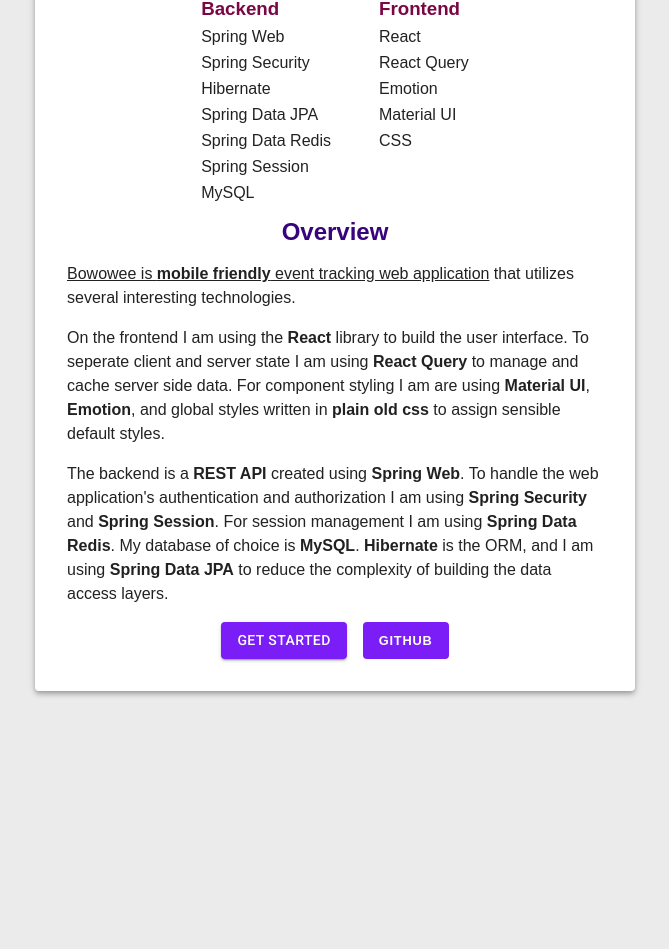
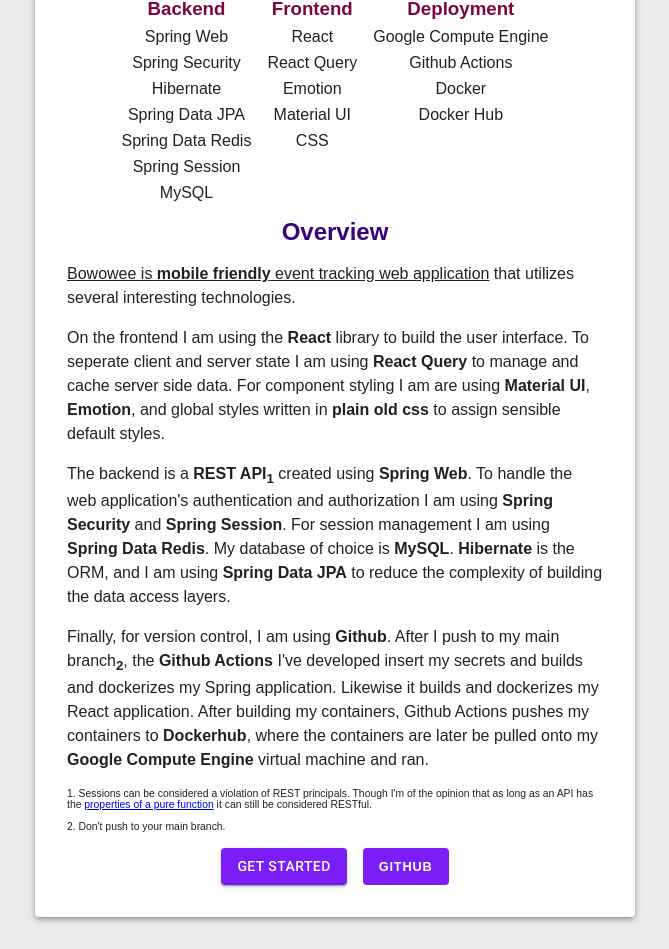
Before and after one commit to sra-rob/calendar-app, a React (Vite) app in the folder calendar-frontend/: page / in a window 1280 px wide. Shown: the part 195-1144 px from the top of the page, without its empty margins (305-974 px from the left). Before the commit the page ends 918 px from the top, so only its background shows below. Built offline with nearby package versions, Linux system fonts and the light colour scheme; no server answers.

Commit message:
misc frontend cleanup

```diff
--- a/calendar-frontend/src/components/Elements/Button/Link.jsx
+++ b/calendar-frontend/src/components/Elements/Button/Link.jsx
@@ -32,7 +32,7 @@ export const Link = ({ href, text, buttonType }) => {
 					text-decoration: none;
 					color: var(--color-white);
 					${styles}
-					padding-block: 0.70rem;
+					padding-block: 0.67rem;
 					font-weight: 200;
 					padding-inline: 1rem;
 					border-radius: 4px;
--- a/calendar-frontend/src/features/auth/api/login.jsx
+++ b/calendar-frontend/src/features/auth/api/login.jsx
@@ -1,4 +1,5 @@
-import { useAuthMutation } from "@/hooks/useAuthMutation";
+// import { useAuthMutation } from "@/hooks/useAuthMutation";
+import { useMutation } from "react-query";
 import { useSnackbarDispatchContext } from "@/providers/SnackbarProvider";
 import { useNavigate } from "react-router-dom";
 import { useAuthDispatchContext } from "@/providers/AuthProvider";
@@ -26,7 +27,7 @@ export const useLogin = () => {
 	const setAuth = useAuthDispatchContext();
 	const navigate = useNavigate();
 	const setSnackbar = useSnackbarDispatchContext();
-	return useAuthMutation({
+	return useMutation({
 		mutationFn: login,
 		queryKey: ["login"],
 		onSuccess: () => {
@@ -34,6 +35,7 @@ export const useLogin = () => {
 			navigate("/app/events");
 		},
 		onError: () => {
+			setAuth({ isLoggedIn: false });
 			setSnackbar(prev => [ ...prev, { message: "Error logging in", key: new Date().getTime(), severity: "error" }]);
 		}
 	});
--- a/calendar-frontend/src/features/auth/api/logout.jsx
+++ b/calendar-frontend/src/features/auth/api/logout.jsx
@@ -1,4 +1,5 @@
-import { useAuthMutation } from "@/hooks/useAuthMutation";
+// import { useAuthMutation } from "@/hooks/useAuthMutation";
+import { useMutation } from "react-query";
 import { useNavigate } from "react-router-dom";
 import { useAuthDispatchContext } from "@/providers/AuthProvider";
 import { fetchWithCsrf } from "@/utils/fetchWithCsrf";
@@ -13,15 +14,15 @@ const logout = async () => {
 export const useLogout = () => {
 	const navigate = useNavigate();
 	const setAuth = useAuthDispatchContext();
-	return useAuthMutation({
+	return useMutation({
 		queryKey: "logout",
 		mutationFn: logout,
 		onSuccess: () => {
-			navigate(0);
+			navigate("/auth/login");
 			setAuth({ isLoggedIn: false })
 		},
 		onFailure: () => {
-
+			setAuth({ isLoggedIn: false });
 		}
 	});
 }
--- a/calendar-frontend/src/features/auth/api/register.jsx
+++ b/calendar-frontend/src/features/auth/api/register.jsx
@@ -1,7 +1,9 @@
-import { useAuthMutation, } from "@/hooks/useAuthMutation";
+// import { useAuthMutation, } from "@/hooks/useAuthMutation";
+import { useMutation } from "react-query";
 import { fetchWithCsrf } from "@/utils/fetchWithCsrf";
 import { useSnackbarDispatchContext } from "@/providers/SnackbarProvider";
 import { useLogin } from "./login";
+import { useAuthDispatchContext } from "@/providers/AuthProvider";
 
 const register = async (user) => {
 	return await fetchWithCsrf("http://34.174.230.159:8080/auth/register", {
@@ -21,13 +23,15 @@ const register = async (user) => {
 export const useRegister = () => {
 	const setSnackPack = useSnackbarDispatchContext();
 	const loginQuery = useLogin();
-	return useAuthMutation({
+	const setAuth = useAuthDispatchContext();
+	return useMutation({
 		queryKey: ["register"],
 		mutationFn: register,
 		onSuccess: (user) => {
 			loginQuery.mutate(user);
 		},
 		onError: () => {
+			setAuth({ isLoggedIn: false });
 			setSnackPack(prev => [ ...prev, { message: "Error registering user", key: new Date().getTime(), severity: "error" }]);
 		}
 	})
--- a/calendar-frontend/src/features/event/components/Events/EventForm.jsx
+++ b/calendar-frontend/src/features/event/components/Events/EventForm.jsx
@@ -30,9 +30,7 @@ export const EventForm = ({
 			<Form
 				onSubmit={onSubmit}
 			>
-				<InputGroup
-					label="Event title"
-				>
+				<InputGroup>
 					<TextField
 						label="Event name (Required)"
 						fullWidth
--- a/calendar-frontend/src/features/misc/Landing.jsx
+++ b/calendar-frontend/src/features/misc/Landing.jsx
@@ -68,19 +68,26 @@ export const Landing = () => {
 				<RowContainer
 					alignItems="flex-start"
 					justifyContent="flex-start"
-					g="3rem"
+					g="1rem"
 				>
 					<Box>
 						<h3
 							css={
 								css`
 									color: var(--color-accent-700);
+									text-align: center;
 								`
 							}
 						>
 							Backend
 						</h3>
-						<ul>
+						<ul
+							css={
+								css`
+									text-align: center;
+								`
+							}
+						>
 							<li>Spring Web</li>
 							<li>Spring Security</li>
 							<li>Hibernate</li>
@@ -95,15 +102,46 @@ export const Landing = () => {
 							css={
 								css`
 									color: var(--color-accent-700);
+									text-align: center;
 								`
 							}
 						>Frontend</h3>
-						<ul>
+						<ul
+							css={
+								css`
+									text-align: center;
+								`
+							}
+						>
 							<li>React</li>
 							<li>React Query</li>
 							<li>Emotion</li>
 							<li>Material UI</li>
 							<li>CSS</li>
+						</ul>
+					</Box>
+					<Box>
+						<h3
+							css={
+								css`
+									color: var(--color-accent-700);
+									text-align: center;
+								`
+							}
+						>
+							Deployment
+						</h3>
+						<ul
+							css={
+								css`
+									text-align: center;
+								`
+							}
+						>
+							<li>Google Compute Engine</li>
+							<li>Github Actions</li>
+							<li>Docker</li>
+							<li>Docker Hub</li>
 						</ul>
 					</Box>
 				</RowContainer>
@@ -144,7 +182,30 @@ export const Landing = () => {
 						`
 					}
 				>
-					The backend is a <b>REST API</b> created using <b>Spring Web</b>. To handle the web application's authentication and authorization I am using <b>Spring Security</b> and <b>Spring Session</b>. For session management I am using <b>Spring Data Redis</b>. My database of choice is <b>MySQL</b>. <b>Hibernate</b> is the ORM, and I am using <b>Spring Data JPA</b> to reduce the complexity of building the data access layers.
+					The backend is a <b>REST API<sub>1</sub></b> created using <b>Spring Web</b>. To handle the web application's authentication and authorization I am using <b>Spring Security</b> and <b>Spring Session</b>. For session management I am using <b>Spring Data Redis</b>. My database of choice is <b>MySQL</b>. <b>Hibernate</b> is the ORM, and I am using <b>Spring Data JPA</b> to reduce the complexity of building the data access layers.
+				</p>
+				<p
+					css={
+						css`
+							word-break:word-break;
+							line-height: 1.5;
+						`
+					}
+				>
+					Finally, for version control, I am using <b>Github</b>. After I push to my main branch<b><sub>2</sub></b>, the <b>Github Actions</b> I've developed insert my secrets and builds and dockerizes my Spring application. Likewise it builds and dockerizes my React application. After building my containers, Github Actions pushes my containers to <b>Dockerhub</b>, where the containers are later be pulled onto my <b>Google Compute Engine</b> virtual machine and ran.
+				</p>
+				<p
+					css={
+						css`
+							align-self: start;
+							font-size: 0.65rem;
+						`
+					}
+				>
+					1. Sessions can be considered a violation of REST principals. Though I'm of the opinion that as long as an API has the <a href="https://stackoverflow.com/a/6068298">properties of a pure function</a> it can still be considered RESTful.
+					<br />
+					<br />
+					2. Don't push to your main branch.
 				</p>
 				<Box>
 					<RowContainer
@@ -156,7 +217,7 @@ export const Landing = () => {
 							onClick={isLoggedIn ? handleAuthenticatedUser : handleUnauthenticatedUser}
 						/>
 						<Link
-							href="https://google.com"
+							href="https://github.com/sra-rob/calendar-app"
 							text="Github"
 							buttonType="primary"
 						/>
--- a/calendar-frontend/src/hooks/useAuthMutation.jsx
+++ b/calendar-frontend/src/hooks/useAuthMutation.jsx
@@ -1,15 +1,18 @@
-import { useNavigate } from "react-router-dom";
-import { useMutation } from "react-query";
-import { useAuthDispatchContext } from "@/providers/AuthProvider";
+// import { useNavigate } from "react-router-dom";
+// import { useMutation } from "react-query";
+// import { useAuthDispatchContext } from "@/providers/AuthProvider";
 
 
-export const useAuthMutation = (...options) => {
-	const mutation = useMutation(...options);
-	const navigate = useNavigate();
-	const setAuth = useAuthDispatchContext();
-	if(mutation.isError) {
-		setAuth({ isLoggedIn: false });
-		navigate("/auth/login");
-	}
-	return mutation;
-}
+// export const useAuthMutation = (...options) => {
+// 	const mutation = useMutation(...options);
+// 	const navigate = useNavigate();
+// 	const setAuth = useAuthDispatchContext();
+// 	console.log(mutation);
+// 	if(mutation.isError) {
+// 		console.log("ERROR ERROR ERROR")
+// 		console.log(mutation.error)
+// 		setAuth({ isLoggedIn: false });
+// 		// navigate("/auth/login");
+// 	}
+// 	return mutation;
+// }
--- a/calendar-frontend/src/providers/AuthProvider.jsx
+++ b/calendar-frontend/src/providers/AuthProvider.jsx
@@ -15,7 +15,8 @@ export const AuthProvider = ({ children }) => {
 				return res.json();
 			})
 			.then(loginStatus => {
-				setAuth({ isLoggedIn: loginStatus })
+				if(loginStatus != auth.isLoggedIn)
+					setAuth({ isLoggedIn: loginStatus })
 			});
 		}
 		isLoggedIn();
```
Also changed, not shown: calendar-frontend/src/features/event/api/createEvent.jsx (+7 -0 lines), calendar-frontend/src/features/event/api/deleteEvent.jsx (+14 -7 lines), calendar-frontend/src/features/event/api/getEvents.jsx (+12 -1 lines), calendar-frontend/src/features/event/api/updateEvent.jsx (+9 -18 lines), 2 other files (tests, documents, lock files or other folders).
